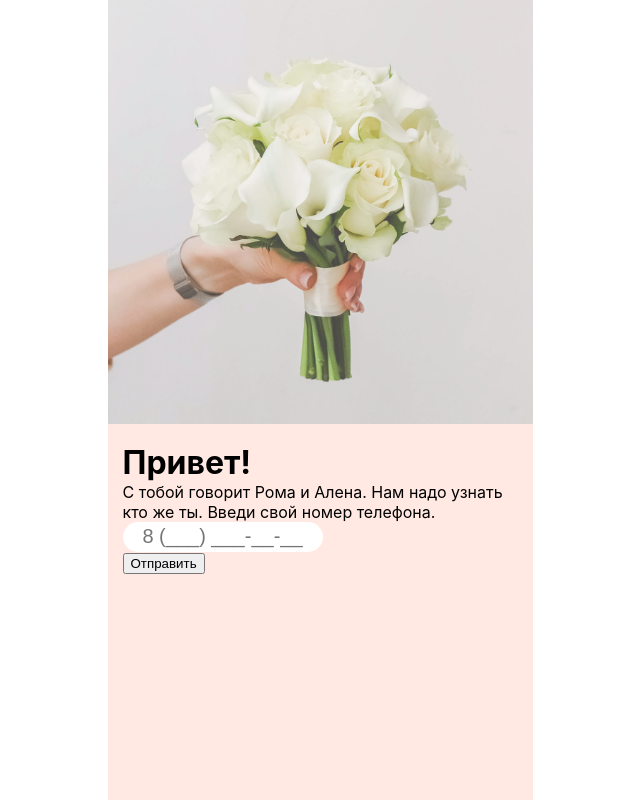
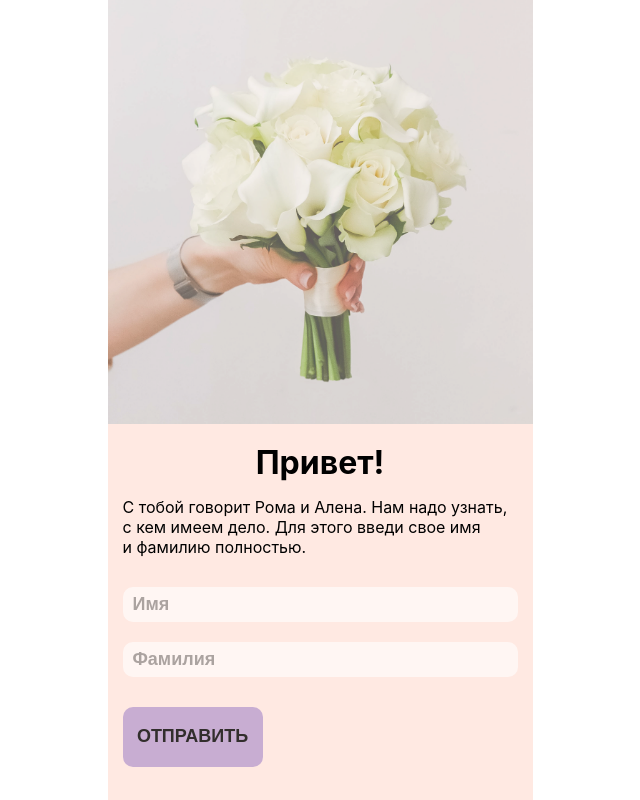
Before and after one commit to rakulagin/wedding, a React (Create React App) app: page / in a window 1280 px wide. Shown: the whole page, without its empty margins (320-960 px from the left). Built offline with nearby package versions, Linux system fonts and the light colour scheme; the HTML template or start-up script is replaced by a standard one.

Commit message:
начал делать форму

```diff
--- a/package.json
+++ b/package.json
@@ -8,6 +8,7 @@
     "@testing-library/user-event": "^13.5.0",
     "react": "^18.2.0",
     "react-dom": "^18.2.0",
+    "react-hook-form": "^7.44.2",
     "react-scripts": "5.0.1",
     "web-vitals": "^2.1.4"
   },
--- a/src/App.css
+++ b/src/App.css
@@ -7,7 +7,7 @@
 
 .img {
   width: 425px;
-  opacity: 0.8;
+  opacity: 0.7;
   margin-bottom: 15px;
 }
 
@@ -18,3 +18,15 @@
   /*align-items: center;*/
   /*justify-content: center;*/
 }
+
+h1 {
+  text-align: center;
+}
+
+.app-header {
+  margin-bottom: 15px;
+}
+
+.app-text {
+  margin-bottom: 30px;
+}
--- a/src/App.js
+++ b/src/App.js
@@ -1,20 +1,16 @@
 import './App.css';
-import PhoneForm from "./components/PhoneForm/PhoneForm";
 import flowers from './img/flowers.png'
+import InputForm from "./components/InputForm/InputForm";
 
 function App() {
+
   return (
     <div className="App">
       <img className='img' src={flowers} alt="flowers"/>
       <div className='container'>
-        <h1>Привет!</h1>
-        <p>С тобой говорит Рома и Алена. Нам надо узнать кто же ты. Введи свой номер телефона.</p>
-        <form action="#">
-          <PhoneForm/>
-          <div>
-            <button>Отправить</button>
-          </div>
-        </form>
+        <h1 className='app-header'>Привет!</h1>
+        <p className='app-text'>С&nbsp;тобой говорит Рома и&nbsp;Алена. Нам надо узнать, с&nbsp;кем имеем дело. Для этого введи свое имя и&nbsp;фамилию полностью.</p>
+        <InputForm/>
       </div>
     </div>
   );
--- /dev/null
+++ b/src/components/InputForm/InputForm.jsx
@@ -0,0 +1,32 @@
+import React from 'react';
+import {useForm} from "react-hook-form";
+
+import styles from './InputForm.module.css'
+
+const InputForm = () => {
+
+  const { register, handleSubmit } = useForm();
+  const onSubmit = data => console.log(data);
+
+  return (
+    <form
+      className={styles.form}
+      onSubmit={handleSubmit(onSubmit)}>
+
+      <input
+        placeholder="Имя"
+        className={styles.input}
+        {...register("firstName")}
+      />
+
+      <input
+        placeholder="Фамилия"
+        className={styles.input}
+        {...register("surName")}
+      />
+      <button className={styles.button} type="submit" >отправить</button>
+    </form>
+  );
+};
+
+export default InputForm;
--- /dev/null
+++ b/src/components/InputForm/InputForm.module.css
@@ -0,0 +1,38 @@
+.form {
+    width: 100%;
+    display: flex;
+    flex-direction: column;
+}
+
+.input {
+    margin-bottom: 20px;
+    border: none;
+    height: 35px;
+    border-radius: 10px;
+    padding-left: 10px;
+    font-size: 18px;
+    font-weight: bold;
+    opacity: 0.6;
+}
+
+.input:focus {
+    outline: none;
+    border: 3px solid #bb9fcf;
+}
+
+.button {
+    margin-top: 10px;
+    width: 140px;
+    height: 60px;
+    background-color: #bb9fcf;
+    border: none;
+    border-radius: 10px;
+    text-transform: uppercase;
+    font-weight: bold;
+    font-size: 18px;
+    opacity: 0.8;
+}
+
+.button:active {
+    opacity: 1;
+}
--- a/src/components/PhoneForm/PhoneForm.jsx
+++ /dev/null
@@ -1,55 +0,0 @@
-import React, { useState } from 'react';
-import styles from './PhoneForm.module.css'
-
-const PhoneInput = () => {
-  const [phoneNumber, setPhoneNumber] = useState('');
-  const [placeholder, setPlaceholder] = useState('8 (___) ___-__-__');
-
-  const formatPhoneNumber = (input) => {
-    const formattedNumber = input.replace(/\D/g, '').substring(0, 11);
-
-    let formattedValue = '';
-    if (formattedNumber.length > 0) {
-      formattedValue += '8 ';
-    }
-    if (formattedNumber.length > 1) {
-      formattedValue += `(${formattedNumber.substring(1, 4)}`;
-    }
-    if (formattedNumber.length > 4) {
-      formattedValue += `) ${formattedNumber.substring(4, 7)}`;
-    }
-    if (formattedNumber.length > 7) {
-      formattedValue += `-${formattedNumber.substring(7, 9)}`;
-    }
-    if (formattedNumber.length > 9) {
-      formattedValue += `-${formattedNumber.substring(9, 11)}`;
-    }
-
-    setPhoneNumber(formattedValue);
-
-    // Обновление плейсхолдера
-    if (formattedNumber.length === 0) {
-      setPlaceholder('8 (___) ___-__-__');
-    } else {
-      setPlaceholder(formattedValue);
-    }
-  };
-
-  const handleChange = (e) => {
-    formatPhoneNumber(e.target.value);
-  };
-
-  return (
-    <input
-      className={styles.input}
-      type="tel"
-      value={phoneNumber}
-      onChange={handleChange}
-      maxLength="19"
-      required
-      placeholder={placeholder}
-    />
-  );
-};
-
-export default PhoneInput;
--- a/src/components/PhoneForm/PhoneForm.module.css
+++ /dev/null
@@ -1,8 +0,0 @@
-.input {
-    border-radius: 25px;
-    height: 30px;
-    width: 200px;
-    border: none;
-    font-size: 20px;
-    text-align: center;
-}
```
Also changed, not shown: src/img/ing-card.jpeg (deleted), 1 other file (tests, documents, lock files or other folders).
